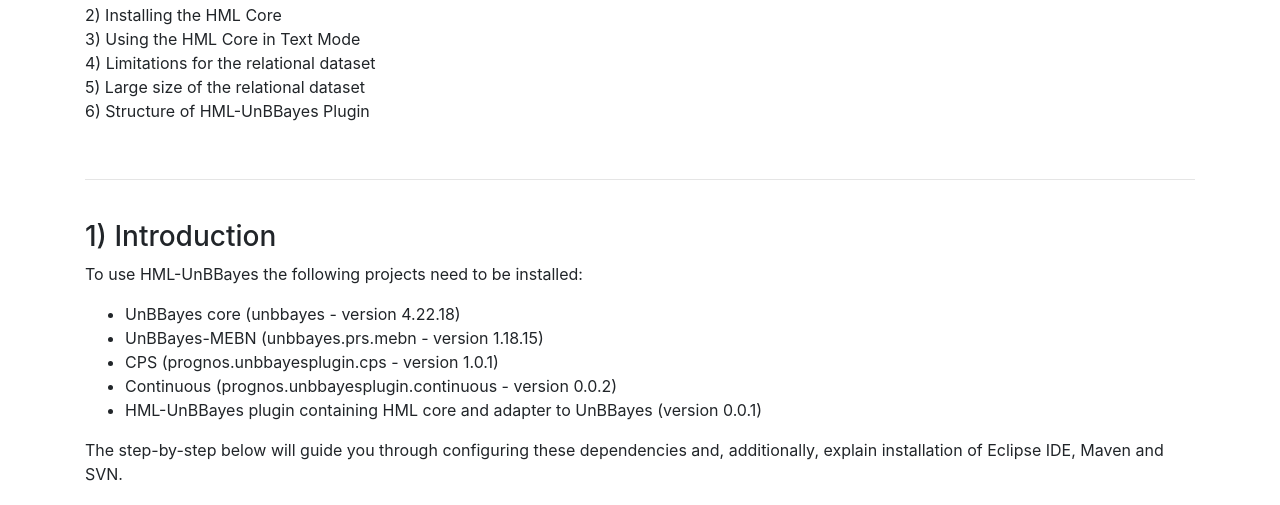
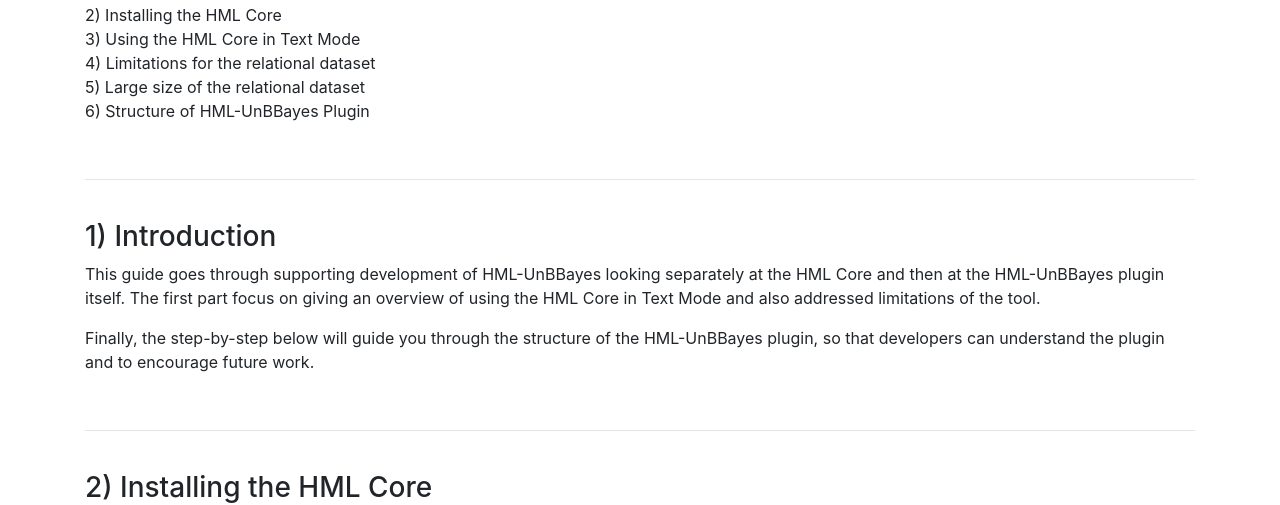
Before and after one commit to HML-UnBBayes/HML-UnBBayes.github.io, a website: page hml/devguide.html in a window 1280 px wide. Shown: the part 310-815 px from the top of the page. Drawn offline with Linux system fonts and the light colour scheme; files that its build step writes are made by us from their sources; files whose address does not match are found by name.

Commit message:
Update devguide.html

```diff
--- a/hml/devguide.html
+++ b/hml/devguide.html
@@ -64,15 +64,8 @@
 
       <br/><hr/><br/>
       <h3>1) Introduction</h3>
-      <p>To use HML-UnBBayes the following projects need to be installed:</p>
-      <ul>
-        <li>UnBBayes core (unbbayes - version 4.22.18)</li>
-        <li>UnBBayes-MEBN (unbbayes.prs.mebn - version 1.18.15)</li>
-        <li>CPS (prognos.unbbayesplugin.cps - version 1.0.1)</li>
-        <li>Continuous (prognos.unbbayesplugin.continuous - version 0.0.2)</li>
-        <li>HML-UnBBayes plugin containing HML core and adapter to UnBBayes (version 0.0.1)</li>
-      </ul>
-      <p>The step-by-step below will guide you through configuring these dependencies and, additionally, explain installation of Eclipse IDE, Maven and SVN.</p>
+      <p>This guide goes through supporting development of HML-UnBBayes looking separately at the HML Core and then at the HML-UnBBayes plugin itself. The first part focus on giving an overview of using the HML Core in Text Mode and also addressed limitations of the tool. </p>
+      <p>Finally, the step-by-step below will guide you through the structure of the HML-UnBBayes plugin, so that developers can understand the plugin and to encourage future work.</p>
 
       <br/><hr/><br/>
       <h3>2) Installing the HML Core</h3>
@@ -124,15 +117,15 @@
 
       <br/><hr/><br/>
       <h3>6) Structure of HML-UnBBayes Plugin</h3>
-      <p>To encourage the reuse of the plugin and also the extension of its capabilities, this section gives an overview of the plugin structure.<br/>
-        The HML-UnBBayes plugin works as an adapter between HML core and UnBBayes. Since both these two applications use MEBN but with different programming structures, the plugin is responsible for translating the concepts from HLM to UnBBayes, to allow the reuse of MEBN.<br/>
-    The class used by HML to deal with the plugin wizard is HMLP_Console. That class is related to the main class used on the plugin, MEBNConverter, which is responsible of adapting MEBN from HML to UnBBayes.<br/>
-    On the image below, we can the see a Class Diagram with the two classes mentioned above and a couple of other classes related to HML (on the left) and UnBBayes (on the right). It is clear that MEBNConverter works as an adapter of MEBNs from these two applications.</p>
+      <p>To encourage the reuse of the plugin and also the extension of its capabilities, this section gives an overview of the plugin structure.</p>
+      <p>The HML-UnBBayes plugin works as an adapter between HML core and UnBBayes. Since both these two applications use MEBN but with different programming structures, the plugin is responsible for translating the concepts from HLM to UnBBayes, to allow the reuse of MEBN.</p>
+      <p>The class used by HML to deal with the plugin wizard is HMLP_Console. That class is related to the main class used on the plugin, MEBNConverter, which is responsible of adapting MEBN from HML to UnBBayes.</p>
+      <p>On the image below, we can the see a Class Diagram with the two classes mentioned above and a couple of other classes related to HML (on the left) and UnBBayes (on the right). It is clear that MEBNConverter works as an adapter of MEBNs from these two applications.</p><br/>
 
       <img class="img-fluid rounded" src="http://HML-UnBBayes.github.io/MEBNConverterClassDiagram.png" alt=""><br/><br/>
 
-      <p>Using HML-UnBBayes plugin through the tool’s wizard, when HML process reaches the end, HMLP_Console uses the method convertMEBNAndOpenMEBNeditor. This method calls the appropriate methods of MEBNConverter to adapt the MEBN created from HML and the one to be loaded on UnBBayes’ MEBN GUI.<br/>
-    To illustrate the conversion process, the image below has a Collaboration Diagram, that gives an overview of the methods used by the plugin.</p
+      <p>Using HML-UnBBayes plugin through the tool’s wizard, when HML process reaches the end, HMLP_Console uses the method convertMEBNAndOpenMEBNeditor. This method calls the appropriate methods of MEBNConverter to adapt the MEBN created from HML and the one to be loaded on UnBBayes’ MEBN GUI.</p>
+    <p>To illustrate the conversion process, the image below has a Collaboration Diagram, that gives an overview of the methods used by the plugin.</p
 
        <img class="img-fluid rounded" src="http://HML-UnBBayes.github.io/MEBNConverterCollaborationDiagram.png" alt="">
 
```
